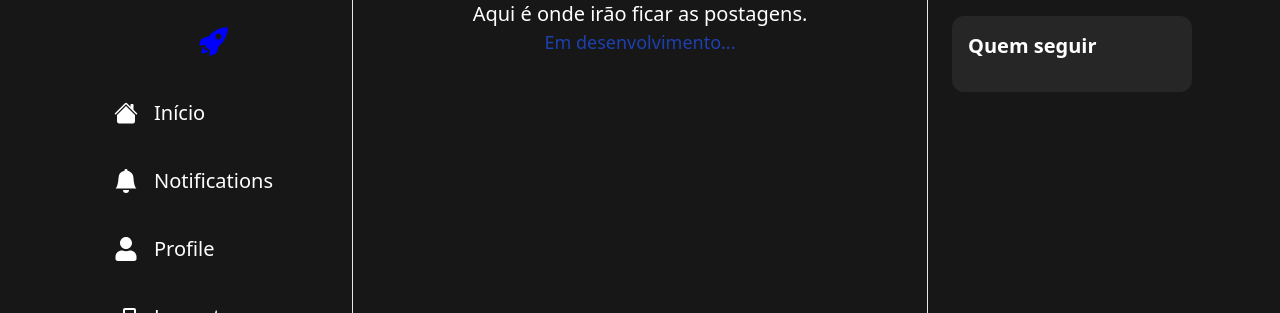
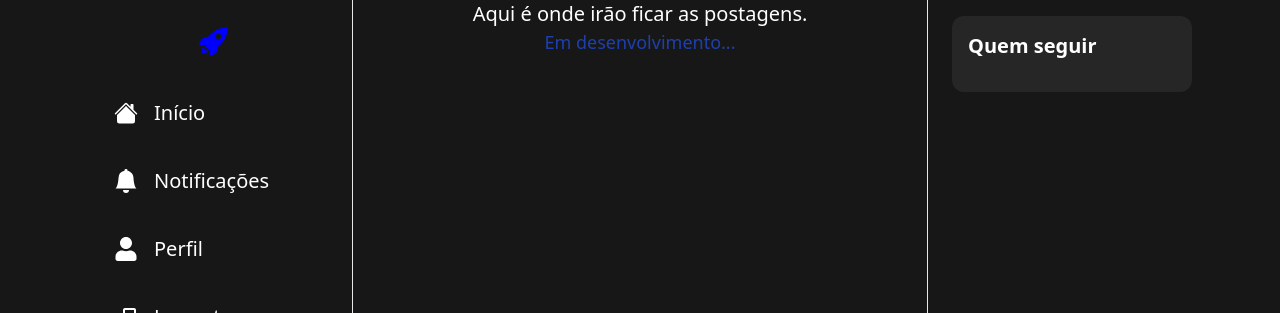
Before and after one commit to VitorArimatea/bustley-social-media, a Next.js app: page / in a window 1280 px wide. Shown: the top 313 px of the page. Built offline with nearby package versions, Linux system fonts and the light colour scheme.

Commit message:
Adicionando versão em português

```diff
--- a/components/Layout/Sidebar.tsx
+++ b/components/Layout/Sidebar.tsx
@@ -10,16 +10,16 @@ const Sidebar = () => {
     const items = [
         {
             label: "Início",
-            href: "https://github.com/VitorArimatea",
+            href: "/home",
             icon: BsHouseFill,
         },
         {
-            label: "Notifications",
+            label: "Notificações",
             href: "/notifications",
             icon: BsBellFill,
         },
         {
-            label: "Profile",
+            label: "Perfil",
             href: "/users/123",
             icon: FaUser,
         },
```
